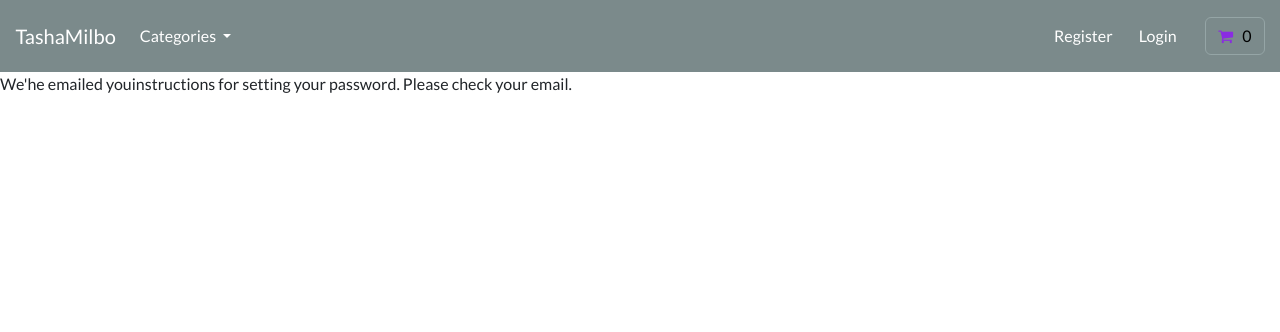
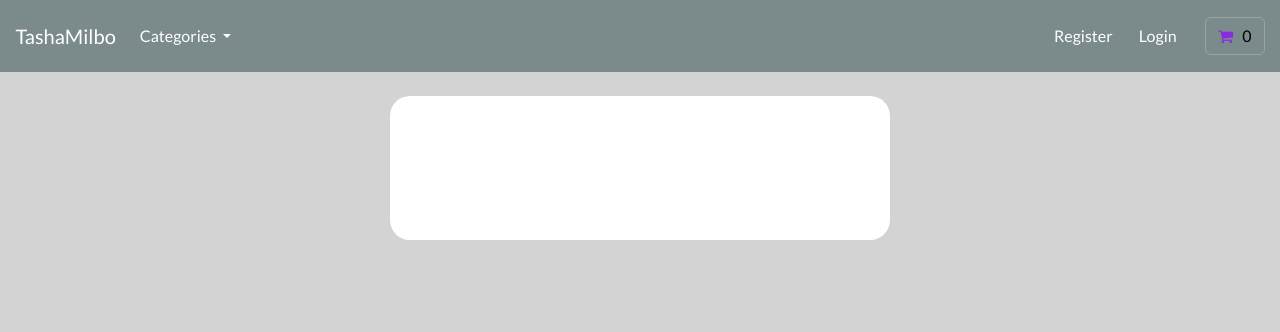
Before and after one commit to Nicolae77/Django-Ecommerce, a Django app: page /account/reset_password_sent in a window 1280 px wide. Shown: the top 332 px of the page. Run offline with Django 4.2, Linux system fonts and the light colour scheme; data comes from the database, SQL or seed files in the repository; some libraries are stand-ins or nearby versions.

Commit message:
Styling password-reset-sent.html page

```diff
--- a/account/templates/account/password/password-reset-sent.html
+++ b/account/templates/account/password/password-reset-sent.html
@@ -6,12 +6,27 @@
 
 {% block content %}
 
+<style>
 
-<p>
-    We'he emailed youinstructions for setting your password.
-    Please check your email.
-</p>
+    body{
+
+    background-color: lightgray;
+
+    }
 
 
+</style>
+
+<br>
+
+<div class="container bg-white shadow-md p-5 form-layout">
+
+
+    <h>
+        We'he emailed youinstructions for setting your password.
+        Please check your email.
+    </h>
+
+</div>
 
 {% endblock %}
```
